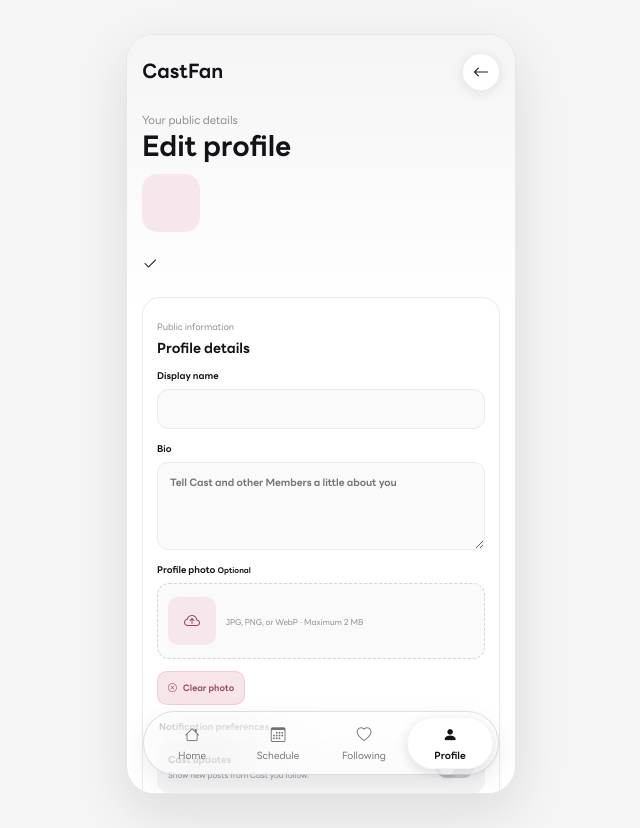
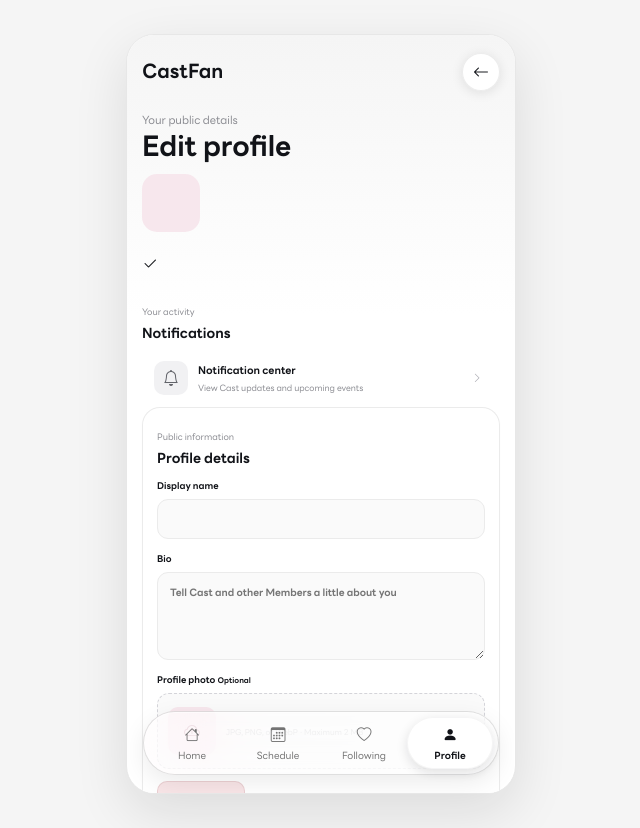
Before and after one commit to XerflyzDev/CastFan-System, a Spring app: template src/main/resources/templates/member/profile.html in a window 1280 px wide. Shown: the whole page, without its empty margins (319-959 px from the left). Run offline with Thymeleaf, Linux system fonts and the light colour scheme; the template is opened without the code that fills it, so the values that code supplies are empty; some of the project's set-up classes (security, data sources, template engines, error pages and the like) are left out, and stand-ins take their place; database files in the repository are not loaded.

Commit message:
fix : notifications row to center

```diff
--- a/src/main/java/com/castfan/controller/MemberNotificationController.java
+++ b/src/main/java/com/castfan/controller/MemberNotificationController.java
@@ -9,7 +9,7 @@ import org.springframework.ui.Model;
 import org.springframework.web.bind.annotation.GetMapping;
 
 @Controller
-@PreAuthorize("hasRole('MEMBER')")
+@PreAuthorize("hasAnyRole('MEMBER', 'CAST')")
 public class MemberNotificationController {
 
 	private final MemberNotificationService memberNotificationService;
--- a/src/main/java/com/castfan/service/MemberNotificationService.java
+++ b/src/main/java/com/castfan/service/MemberNotificationService.java
@@ -49,9 +49,9 @@ public class MemberNotificationService {
 	@Transactional(readOnly = true)
 	public MemberNotificationView load(String email) {
 		var member = userAccountRepository.findByEmailIgnoreCase(email)
-			.filter(account -> account.getRole() == UserRole.MEMBER && account.getStatus() == UserStatus.ACTIVE)
-			.flatMap(account -> memberProfileRepository.findByUserAccountId(account.getId()))
-			.orElseThrow(() -> new DomainRuleViolationException("Member profile not found."));
+    		.filter(account -> (account.getRole() == UserRole.MEMBER || account.getRole() == UserRole.CAST) && account.getStatus() == UserStatus.ACTIVE)
+    		.flatMap(account -> memberProfileRepository.findByUserAccountId(account.getId()))
+    		.orElseThrow(() -> new DomainRuleViolationException("Member profile not found."));
 		var updates = (member.isCastUpdateNotifications() ? castContentRepository.findFeedForMember(
 			member.getId(), ContentStatus.PUBLISHED, UserStatus.ACTIVE, PageRequest.of(0, 20)
 		) : java.util.List.<com.castfan.entity.CastContent>of()).stream().map(content -> {
--- a/src/main/resources/templates/member/profile.html
+++ b/src/main/resources/templates/member/profile.html
@@ -27,6 +27,27 @@
                 <span class="verified-icon" aria-label="Active Member"><i class="bi bi-check2" aria-hidden="true"></i></span>
             </section>
 
+            <section class="profile-section" aria-labelledby="activity-heading">
+                <div class="profile-section-title compact-title">
+                    <div>
+                        <small>Your activity</small>
+                        <h2 id="activity-heading">Notifications</h2>
+                    </div>
+                </div>
+                <div class="profile-list">
+                    <a class="setting-row"
+                       th:href="@{/member/notifications}"
+                       aria-label="Open notification center">
+                        <span><i class="bi bi-bell" aria-hidden="true"></i></span>
+                        <span>
+                            <strong>Notification center</strong>
+                            <small>View Cast updates and upcoming events</small>
+                        </span>
+                        <i class="bi bi-chevron-right" aria-hidden="true"></i>
+                    </a>
+                </div>
+            </section>
+
             <section class="profile-form-card" aria-labelledby="member-profile-form-heading">
                 <div class="profile-section-title"><div><small>Public information</small><h2 id="member-profile-form-heading">Profile details</h2></div></div>
                 <form class="member-profile-form" th:action="@{/member/profile}" th:object="${form}" method="post" enctype="multipart/form-data">
```
